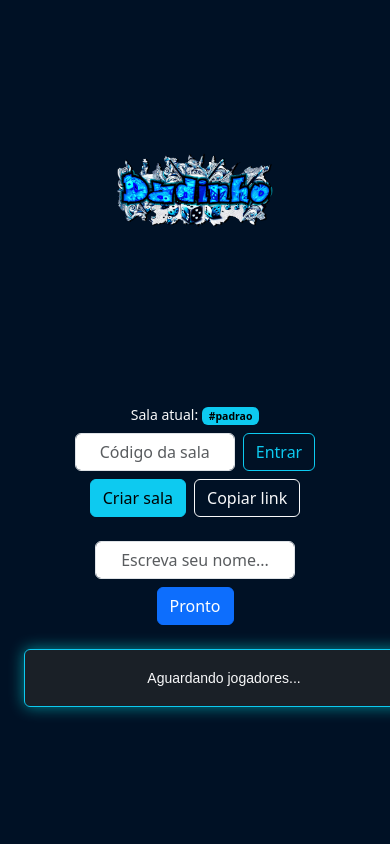
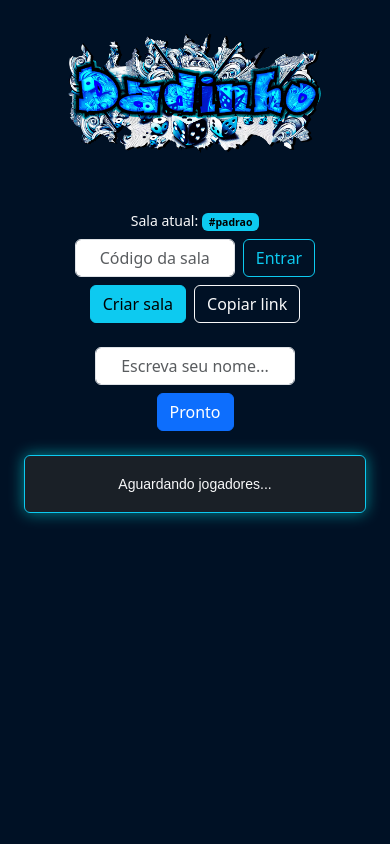
Before and after one commit to fbsagat/DadinhoPy, a Flask app: page / in a window 390 px wide. Run offline with Flask 3, Linux system fonts and the light colour scheme; some libraries are stand-ins or nearby versions.

Commit message:
Fase 4: UI responsiva pro mobile e indicador de conexao

```diff
--- a/static/custom_styles.css
+++ b/static/custom_styles.css
@@ -3,8 +3,8 @@ body {
     /* Fundo escuro */
     color: #ffffff;
     /* Texto branco */
-    height: 100vh;
-    /* Altura total da viewport */
+    min-height: 100vh;
+    /* Altura mínima da viewport */
     display: flex;
     /* Flexbox para centralização */
     flex-direction: column;
@@ -12,7 +12,9 @@ body {
     align-items: center;
     /* Centraliza horizontalmente */
     margin: 0;
-    overflow: hidden;
+    overflow-x: hidden;
+    /* Evita rolagem horizontal; vertical liberada p/ telas pequenas */
+    overflow-y: auto;
 }
 
 .custom-list {
@@ -211,3 +213,32 @@ canvas {
         text-shadow: 0 0 10px rgba(255, 255, 255, 0.6), 0 0 20px rgba(255, 255, 255, 0.4), 0 0 30px rgba(255, 255, 255, 0.2);
     }
 }
+
+/* Fase 4: ajustes de exibição em telas pequenas (mobile/tablet).
+   Os estilos inline de dimensões (JS/HTML) são sobrescritos via !important. */
+@media (max-width: 768px) {
+    #div_titulo_img {
+        height: 22vh !important;
+    }
+
+    #titulo_img {
+        width: 65% !important;
+    }
+
+    #h1_vencedor {
+        font-size: 2.2rem !important;
+    }
+
+    #quantidade {
+        width: 100px !important;
+    }
+
+    #desconfiar,
+    #apostar {
+        width: 110px !important;
+    }
+
+    #painel_aguarde {
+        width: 90% !important;
+    }
+}
--- a/static/script.js
+++ b/static/script.js
@@ -3,8 +3,10 @@ let chave_secreta = '';
 let nome_jogador = '';
 let sala_atual = getParamSala();
 
-
-const socket = io({ autoConnect: true, query: { sala: sala_atual } });
+// Envia a chave guardada anteriormente (via sessionStorage) para o servidor
+// reconhecer um refresh/reconexão e retomar a identidade (Fase 4).
+const chave_resumo = sessionStorage.getItem('dadinho_chave') || '';
+const socket = io({ autoConnect: true, query: { sala: sala_atual, chave_secreta: chave_resumo } });
 socket.connect();
 
 function getParamSala() {
@@ -335,7 +337,8 @@ socket.on('construtor_dados', function (data) {
         // Cria o texto com badge
         const badge = document.createElement('span');
         badge.className = 'fs-3 badge text-bg-primary text-wrap mb-2';
-        badge.style.width = '36rem';
+        badge.style.width = 'auto';
+        badge.style.maxWidth = '90%';
         badge.textContent = 'Aguarde, os dados estão rolando';
 
         // Adiciona o badge ao sub-container
@@ -374,7 +377,7 @@ socket.on('construtor_html', function (data) {
         // Criação do card
         const card = document.createElement('div');
         card.className = 'card border border-secondary border-1 text-bg-dark';
-        card.style.height = '240px'; // Tamanho do card, ajustar no futuro: 240px;
+        card.style.minHeight = '200px'; // Altura mínima do card; cresce com o conteúdo no mobile.
         card.id = `card_${jogador}`;
 
         // Criação do cabeçalho do card
@@ -492,6 +495,15 @@ socket.on('reset_partida', function () {
     bot_confe_fim.disabled = false; // Reativa o input
     bot_confe_fim.style.display = 'block'; // Reativa o input
     botao_fogos.style.display = 'none'; // Desativa o input
+    // Limpa resíduos da partida anterior (vitória/conferência) no DOM.
+    const h1_vencedor = document.getElementById('h1_vencedor');
+    if (h1_vencedor) {
+        h1_vencedor.innerHTML = '';
+    }
+    const texto_v_d = document.getElementById("texto_vitoria_derrota");
+    if (texto_v_d) {
+        texto_v_d.innerText = '';
+    }
 });
 
 // Função coletiva para construir formatação dinâmina para todos os os jogadores da partida (broadcast)
@@ -672,6 +684,7 @@ document.getElementById('desconfiar').addEventListener('click', () => {
 // Funções após conectar
 socket.on("connect_start", function (data) {
     chave_secreta = data.chave_secreta;
+    sessionStorage.setItem('dadinho_chave', chave_secreta);
     if (data.sala) {
         sala_atual = data.sala;
         const badge = document.getElementById('sala_atual');
@@ -679,10 +692,35 @@ socket.on("connect_start", function (data) {
             badge.textContent = '#' + data.sala;
         }
     }
+    if (data.username) {
+        // Reconexão retomada: devolve o apelido pro jogador.
+        nome_jogador = data.username;
+        const apelidoInput = document.getElementById('apelido');
+        if (apelidoInput && !apelidoInput.value) {
+            apelidoInput.value = data.username;
+        }
+    }
     const textInput = document.getElementById("apelido");
     const botaapelido = document.getElementById('botapel');
     textInput.disabled = false; // Habilita o input de apelido para todos, incluindo o master
     botaapelido.disabled = false;
+});
+
+// Indicadores de conexão/reconexão (heartbeat visual).
+socket.on('connect', function () {
+    const status = document.getElementById('status_conexao');
+    if (status) {
+        status.textContent = '● Conectado';
+        status.className = 'd-block mb-2 text-success';
+    }
+});
+
+socket.on('disconnect', function () {
+    const status = document.getElementById('status_conexao');
+    if (status) {
+        status.textContent = '⚠ Reconectando...';
+        status.className = 'd-block mb-2 text-warning';
+    }
 });
 
 socket.on("update_username", function (data) {
--- a/templates/jogo.html
+++ b/templates/jogo.html
@@ -30,6 +30,7 @@
                 <small class="text-light d-block mb-2">Sala atual: <span id="sala_atual"
                         class="badge text-bg-info">#padrao</span>
                 </small>
+                <small id="status_conexao" class="text-success d-block mb-2"></small>
                 <div class="d-flex justify-content-center gap-2 flex-wrap">
                     <input type="text" id="input_sala" class="form-control text-center" style="width: 160px;"
                         maxlength="24" placeholder="Código da sala" onkeydown="verificar_enter(event, 'sala')">
@@ -47,7 +48,7 @@
 
             <div class="container my-4 p-3 bg-dark text-light border border-info rounded gamer-container"
                 id="lista_de_jogadores"
-                style="--bs-bg-opacity: .8; width: 400px; box-shadow: 0 0 15px rgba(0, 255, 255, 0.5); font-family: 'Orbitron', sans-serif;">
+                style="--bs-bg-opacity: .8; width: 100%; max-width: 400px; box-shadow: 0 0 15px rgba(0, 255, 255, 0.5); font-family: 'Orbitron', sans-serif;">
                 <small>Aguardando jogadores...</small>
             </div>
 
@@ -98,21 +99,21 @@
     <div id="tela_partida" class="tela_partida container-fluid text-center" style="display: none;">
 
         <div
-            class="d-flex justify-content-between mt-2 bg-info bg-opacity-50 border border-primary border-start-0 rounded-end">
+            class="d-flex justify-content-between flex-wrap mt-2 bg-info bg-opacity-50 border border-primary border-start-0 rounded-end">
 
             <div id="meus_dados"
                 class="col-5 d-flex justify-content-around align-items-center text-primary-emphasis bg-dark border border-primary-subtle rounded-3 px-1 py-1"
-                style="width: 375px;">
+                style="flex: 1 1 200px; min-width: 0;">
             </div>
 
             <div id="dados_mesa"
                 class="col-5 d-flex justify-content-around align-items-center text-primary-emphasis bg-dark border border-primary-subtle rounded-3 px-1 py-1"
-                style="width: 375px;">
+                style="flex: 1 1 200px; min-width: 0;">
             </div>
 
             <div id="corin_atual"
                 class="col-5 d-flex justify-content-around align-items-center text-primary-emphasis bg-dark border border-primary-subtle rounded-3 px-1 py-1"
-                style="width: 375px;">
+                style="flex: 1 1 200px; min-width: 0;">
             </div>
 
         </div>
@@ -183,7 +184,7 @@
             </div>
 
             <div class="container-fluid text-center">
-                <div class="d-flex justify-content-center align-items-center">
+                <div class="d-flex justify-content-center align-items-center flex-wrap gap-2">
                     <input id="desconfiar" class="btn btn-warning mx-2" type="button" value="Desconfiar" disabled
                         style="width: 130px;">
                     <div class="d-flex align-items-center justify-content-center">
```
